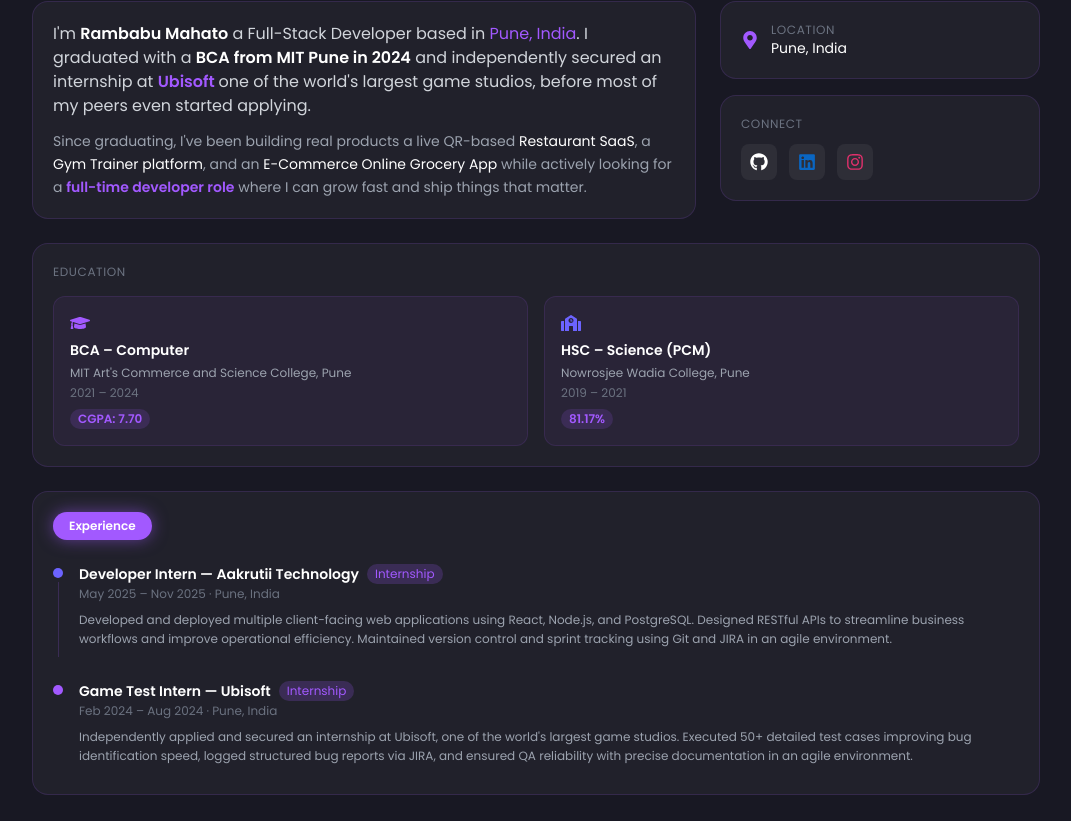
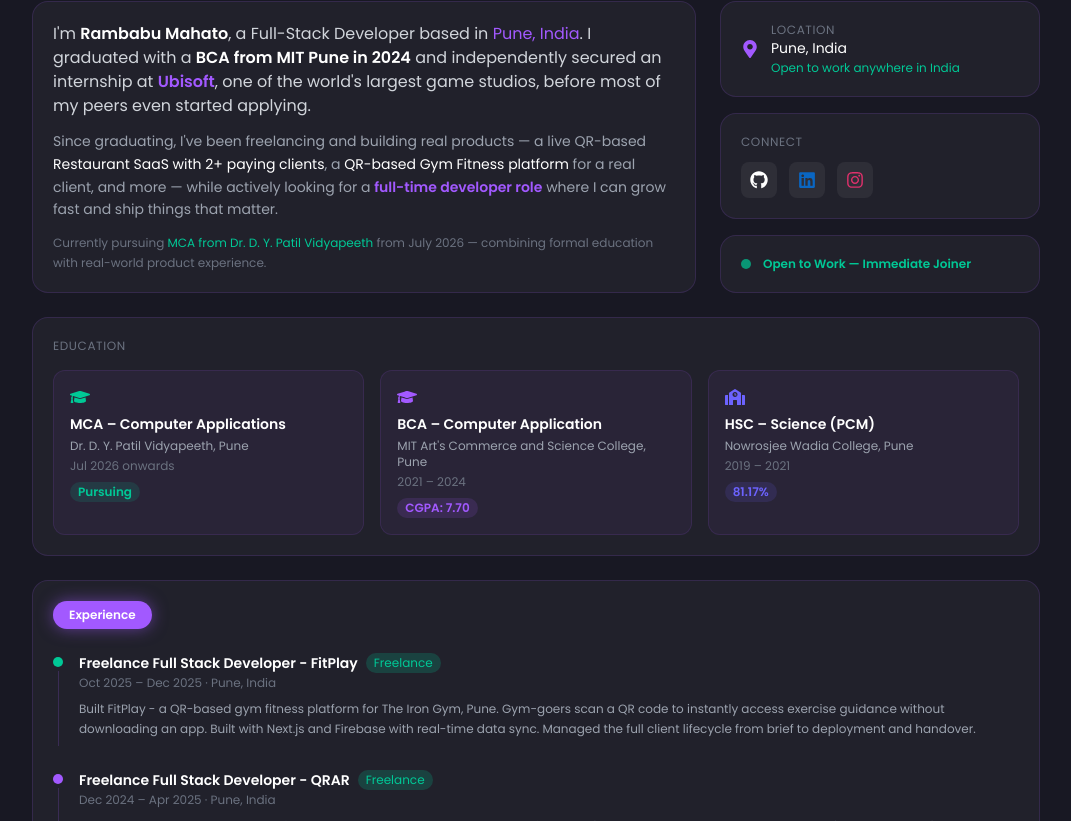
Before and after one commit to Mahato-Rambabu/Personal-portfolio, a Next.js app: page / in a window 1280 px wide. Shown: the part 999-1820 px from the top of the page, without its empty margins (104-1175 px from the left). Built offline with nearby package versions, Linux system fonts and the light colour scheme.

Commit message:
experience update

```diff
--- a/src/components/About.jsx
+++ b/src/components/About.jsx
@@ -23,13 +23,13 @@
     {
         icon: <FaLinkedin />,
         label: "LinkedIn",
-        href: "https://www.linkedin.com/in/rambabumahato/", // ← update
+        href: "https://www.linkedin.com/in/rambabumahato/",
         color: "#0A66C2",
     },
     {
         icon: <FaInstagram />,
         label: "Instagram",
-        href: "https://www.instagram.com/im_.ram._", // ← update
+        href: "https://www.instagram.com/im_.ram._",
         color: "#E1306C",
     },
 ];
@@ -37,7 +37,15 @@
 const education = [
     {
         icon: <FaGraduationCap />,
-        title: "BCA – Computer",
+        title: "MCA – Computer Applications",
+        institution: "Dr. D. Y. Patil Vidyapeeth, Pune",
+        year: "Jul 2026 onwards",
+        marks: "Pursuing",
+        color: "#00C896",
+    },
+    {
+        icon: <FaGraduationCap />,
+        title: "BCA – Computer Application",
         institution: "MIT Art's Commerce and Science College, Pune",
         year: "2021 – 2024",
         marks: "CGPA: 7.70",
@@ -54,34 +62,40 @@
 ];
 
 const skills = [
-    { name: "React / Next.js", pct: 90 },
-    { name: "Node.js / Express", pct: 85 },
-    { name: "JavaScript", pct: 90 },
-    { name: "Tailwind CSS", pct: 95 },
-    { name: "MongoDB", pct: 85 },
-    { name: "SQL / PostgreSQL", pct: 90 },
-    { name: "PHP", pct: 95 },
-    { name: "Java", pct: 85 },
+    { name: "React / Next.js", pct: 85 },
+    { name: "Node.js / Express", pct: 80 },
+    { name: "JavaScript", pct: 85 },
+    { name: "Tailwind CSS", pct: 85 },
+    { name: "MongoDB", pct: 80 },
+    { name: "SQL / PostgreSQL", pct: 75 },
+    { name: "PHP", pct: 65 },
+    { name: "Java", pct: 60 },
 ];
 
 const experience = [
     {
-        role: "Developer Intern — Aakrutii Technology",
-        type: "Internship",
-        period: "May 2025 – Nov 2025",
+        role: "Freelance Full Stack Developer - FitPlay",
+        type: "Freelance",
+        period: "Oct 2025 – Dec 2025",
         location: "Pune, India",
-        desc: "Developed and deployed multiple client-facing web applications using React, Node.js, and PostgreSQL. Designed RESTful APIs to streamline business workflows and improve operational efficiency. Maintained version control and sprint tracking using Git and JIRA in an agile environment.",
-        color: "#6C63FF",
+        desc: "Built FitPlay - a QR-based gym fitness platform for The Iron Gym, Pune. Gym-goers scan a QR code to instantly access exercise guidance without downloading an app. Built with Next.js and Firebase with real-time data sync. Managed the full client lifecycle from brief to deployment and handover.",
+        color: "#00C896",
     },
     {
-        role: "Game Test Intern — Ubisoft",
+        role: "Freelance Full Stack Developer - QRAR",
+        type: "Freelance",
+        period: "Dec 2024 – Apr 2025",
+        location: "Pune, India",
+        desc: "Contracted by Classy Castle to build QRAR - a multi-tenant restaurant ordering SaaS from scratch. Sole developer across the full stack: React frontend, Node.js/Express backend, MongoDB Atlas, JWT authentication, rate limiting, and production deployment on Vercel + Render. Platform currently serves 2+ paying restaurant clients.",
+        color: "#A259FF",
+    },
+    {
         type: "Internship",
         period: "Feb 2024 – Aug 2024",
         location: "Pune, India",
         desc: "Independently applied and secured an internship at Ubisoft, one of the world's largest game studios. Executed 50+ detailed test cases improving bug identification speed, logged structured bug reports via JIRA, and ensured QA reliability with precise documentation in an agile environment.",
-        color: "#A259FF",
-    }
-
+        color: "#6C63FF",
+    },
 ];
 
 // ─── ANIMATION HELPER ────────────────────────────────────────────────────────
@@ -141,6 +155,27 @@
     );
 }
 
+// ─── BADGE STYLE HELPER ──────────────────────────────────────────────────────
+
+function badgeStyle(type) {
+    if (type === "Internship") {
+        return {
+            background: "rgba(162,89,255,0.2)",
+            color: "#A259FF",
+        };
+    }
+    if (type === "Freelance") {
+        return {
+            background: "rgba(0,200,150,0.2)",
+            color: "#00C896",
+        };
+    }
+    return {
+        background: "rgba(108,99,255,0.2)",
+        color: "#8B85FF",
+    };
+}
+
 // ─── MAIN COMPONENT ──────────────────────────────────────────────────────────
 
 export default function About() {
@@ -167,34 +202,37 @@
                     <Card>
                         <p className="text-gray-300 leading-relaxed text-sm sm:text-base">
                             I'm{" "}
-                            <span className="text-white font-semibold">Rambabu Mahato</span> a
+                            <span className="text-white font-semibold">Rambabu Mahato</span>, a
                             Full-Stack Developer based in{" "}
                             <span className="text-[#A259FF] font-medium">Pune, India</span>.
                             I graduated with a{" "}
                             <span className="text-white font-semibold">BCA from MIT Pune in 2024</span>{" "}
-                            and independently secured an internship at {" "}
-                            <span className="text-[#A259FF] font-semibold">Ubisoft </span>
+                            and independently secured an internship at{" "}
+                            <span className="text-[#A259FF] font-semibold">Ubisoft</span>,{" "}
                             one of the world's largest game studios, before most of my peers
                             even started applying.
                         </p>
                         <p className="text-gray-400 leading-relaxed text-sm mt-3">
-                            Since graduating, I've been building real products
+                            Since graduating, I've been freelancing and building real products —
                             a live QR-based{" "}
-                            <span className="text-white font-medium">Restaurant SaaS</span>,
+                            <span className="text-white font-medium">Restaurant SaaS with 2+ paying clients</span>,
                             a{" "}
-                            <span className="text-white font-medium">Gym Trainer platform</span>,
-                            and an{" "}
-                            <span className="text-white font-medium">E-Commerce Online Grocery App </span>
-                            while actively looking for a{" "}
+                            <span className="text-white font-medium">QR-based Gym Fitness platform</span>{" "}
+                            for a real client, and more — while actively looking for a{" "}
                             <span className="text-[#A259FF] font-semibold">
                                 full-time developer role
                             </span>{" "}
                             where I can grow fast and ship things that matter.
                         </p>
+                        <p className="text-gray-500 leading-relaxed text-xs mt-3">
+                            Currently pursuing{" "}
+                            <span className="text-[#00C896] font-medium">MCA from Dr. D. Y. Patil Vidyapeeth</span>{" "}
+                            from July 2026 — combining formal education with real-world product experience.
+                        </p>
                     </Card>
                 </motion.div>
 
-                {/* Location + Socials + Badge */}
+                {/* Location + Socials */}
                 <motion.div {...fadeUp(0.15)} className="flex flex-col gap-4">
                     <Card className="flex items-center gap-3">
                         <FaMapMarkerAlt className="text-[#A259FF] text-lg flex-shrink-0" />
@@ -203,6 +241,7 @@
                                 Location
                             </p>
                             <p className="text-sm text-white font-medium">Pune, India</p>
+                            <p className="text-xs text-[#00C896] mt-0.5">Open to work anywhere in India</p>
                         </div>
                     </Card>
 
@@ -230,7 +269,16 @@
                         </div>
                     </Card>
 
-                    {/* Open to work pulsing badge */}
+                    {/* Open to work badge */}
+                    <Card className="flex items-center gap-3">
+                        <div
+                            className="w-2.5 h-2.5 rounded-full flex-shrink-0 animate-pulse"
+                            style={{ background: "#00C896" }}
+                        />
+                        <p className="text-xs font-semibold text-[#00C896]">
+                            Open to Work — Immediate Joiner
+                        </p>
+                    </Card>
                 </motion.div>
             </div>
 
@@ -240,7 +288,7 @@
                     <p className="text-xs text-gray-500 uppercase tracking-wider mb-4">
                         Education
                     </p>
-                    <div className="grid sm:grid-cols-2 gap-4">
+                    <div className="grid sm:grid-cols-3 gap-4">
                         {education.map((e, i) => (
                             <div
                                 key={i}
@@ -261,8 +309,8 @@
                                 <span
                                     className="mt-1 inline-block text-xs font-semibold px-2 py-0.5 rounded-full w-fit"
                                     style={{
-                                        background: "rgba(162,89,255,0.15)",
-                                        color: "#A259FF",
+                                        background: `${e.color}22`,
+                                        color: e.color,
                                     }}
                                 >
                                     {e.marks}
@@ -273,7 +321,7 @@
                 </Card>
             </motion.div>
 
-            {/* ══ ROW 3 — Experience / Proficiency tabs ══ */}
+            {/* ══ ROW 3 — Experience tab ══ */}
             <motion.div {...fadeUp(0.25)}>
                 <Card>
                     {/* Tab switcher */}
@@ -325,14 +373,7 @@
                                             </span>
                                             <span
                                                 className="text-xs px-2 py-0.5 rounded-full font-medium"
-                                                style={{
-                                                    background:
-                                                        exp.type === "Internship"
-                                                            ? "rgba(162,89,255,0.2)"
-                                                            : "rgba(108,99,255,0.2)",
-                                                    color:
-                                                        exp.type === "Internship" ? "#A259FF" : "#8B85FF",
-                                                }}
+                                                style={badgeStyle(exp.type)}
                                             >
                                                 {exp.type}
                                             </span>
@@ -352,7 +393,6 @@
                             ))}
                         </div>
                     )}
-
                 </Card>
             </motion.div>
         </section>
--- a/src/components/Hero.jsx
+++ b/src/components/Hero.jsx
@@ -65,7 +65,7 @@
            Let&quot;s Work Together
           </button>
           <a
-            href="/resume.pdf"
+            href="/Mahato_Rambabu.pdf"
             download="Ram-Mahato-Resume"
             className="border border-[#A259FF] text-[#A259FF] px-6 py-3 rounded-lg hover:bg-[#A259FF]/10 transition font-semibold"
           >
```
Also changed, not shown: 2 other files (tests, documents, lock files or other folders).
